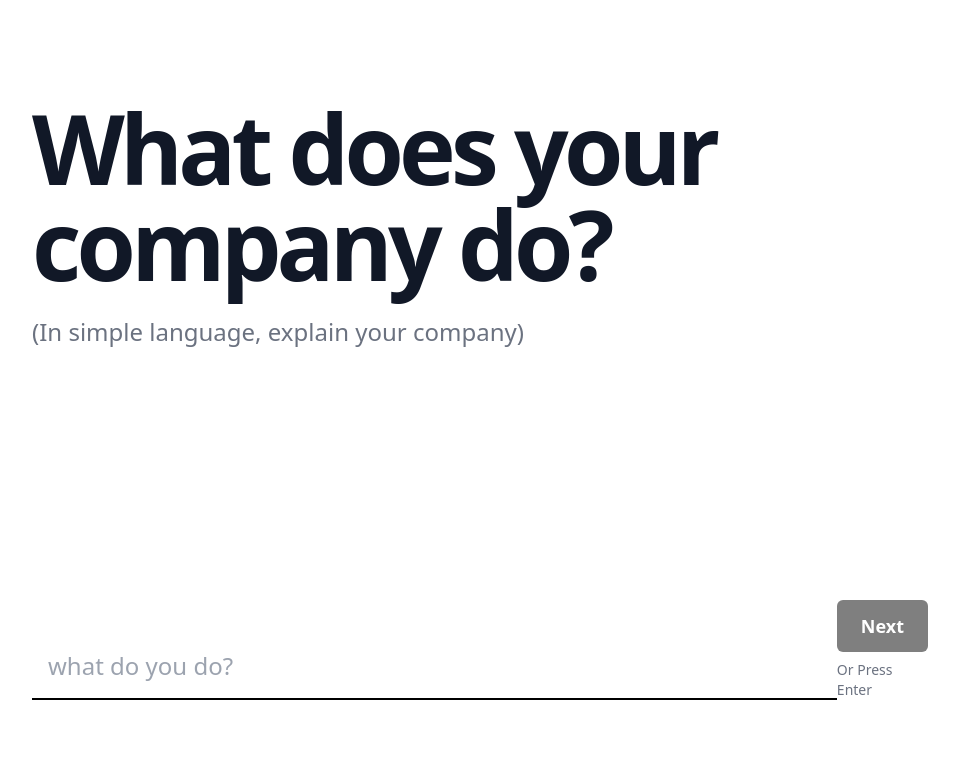
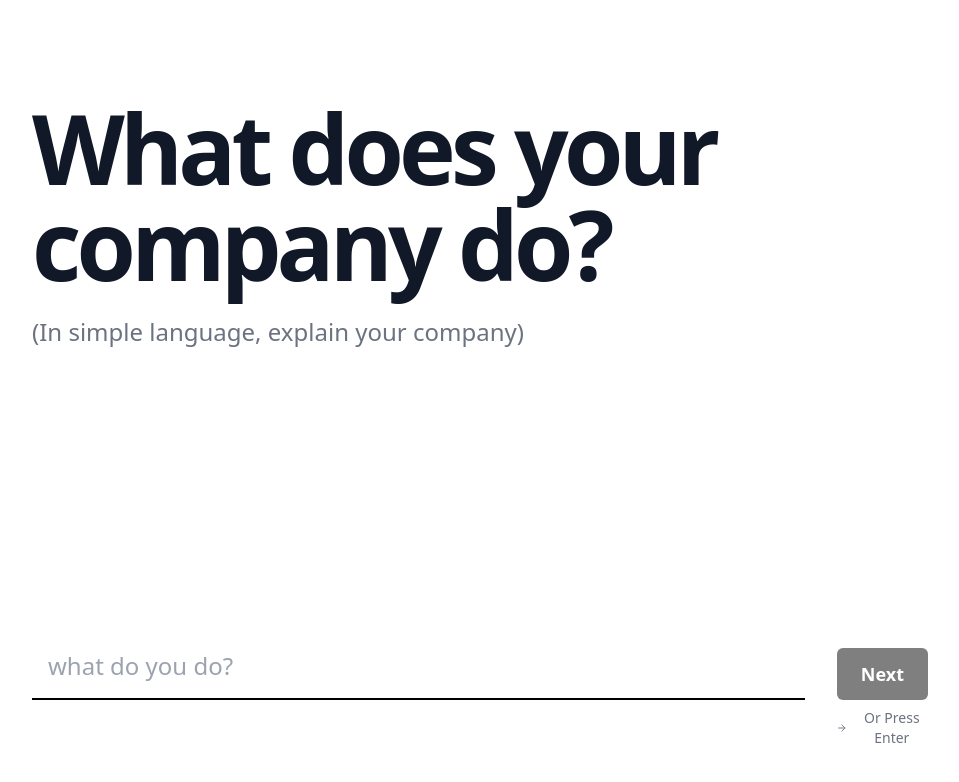
Before and after one commit to m-rlons/pulse, a Next.js app: page / in a window 1280 px wide. Shown: the top 782 px of the page, without its empty margins (160-1119 px from the left). Built offline with nearby package versions, Linux system fonts and the light colour scheme.

Commit message:
fix: Correct layout and alignment for onboarding button

```diff
--- a/components/onboarding-flow.tsx
+++ b/components/onboarding-flow.tsx
@@ -2,6 +2,7 @@
 
 import React, { useState, useEffect } from 'react'
 import { useRouter } from 'next/navigation'
+import { ArrowRight } from 'lucide-react'
 
 export default function OnboardingFlow() {
   const [businessDescription, setBusinessDescription] = useState('')
@@ -40,6 +41,7 @@ export default function OnboardingFlow() {
         </div>
 
         <form onSubmit={(e) => { e.preventDefault(); handleNext(); }} className="flex items-end justify-between">
+          <div className="flex-grow mr-8">
             <input
               type="text"
               value={businessDescription}
@@ -48,7 +50,8 @@ export default function OnboardingFlow() {
               className="w-full p-4 border-b-2 border-gray-300 focus:outline-none focus:border-black text-2xl bg-transparent"
               autoFocus
             />
-          <div className="flex flex-col items-center">
+          </div>
+          <div className="relative">
              <button
                 type="submit"
                 className="bg-black text-white font-semibold py-3 px-6 rounded-md text-lg hover:bg-gray-800 transition-colors disabled:opacity-50"
@@ -56,7 +59,9 @@ export default function OnboardingFlow() {
               >
                 Next
               </button>
-              <span className="text-gray-500 text-sm mt-2">Or Press Enter</span>
+              <span className="absolute top-full left-1/2 -translate-x-1/2 w-full text-center text-gray-500 text-sm mt-2 flex items-center justify-center gap-2">
+                <ArrowRight size={14} /> Or Press Enter
+              </span>
           </div>
         </form>
       </div>
```
Lines whose indentation alone changed are shown as unchanged.
